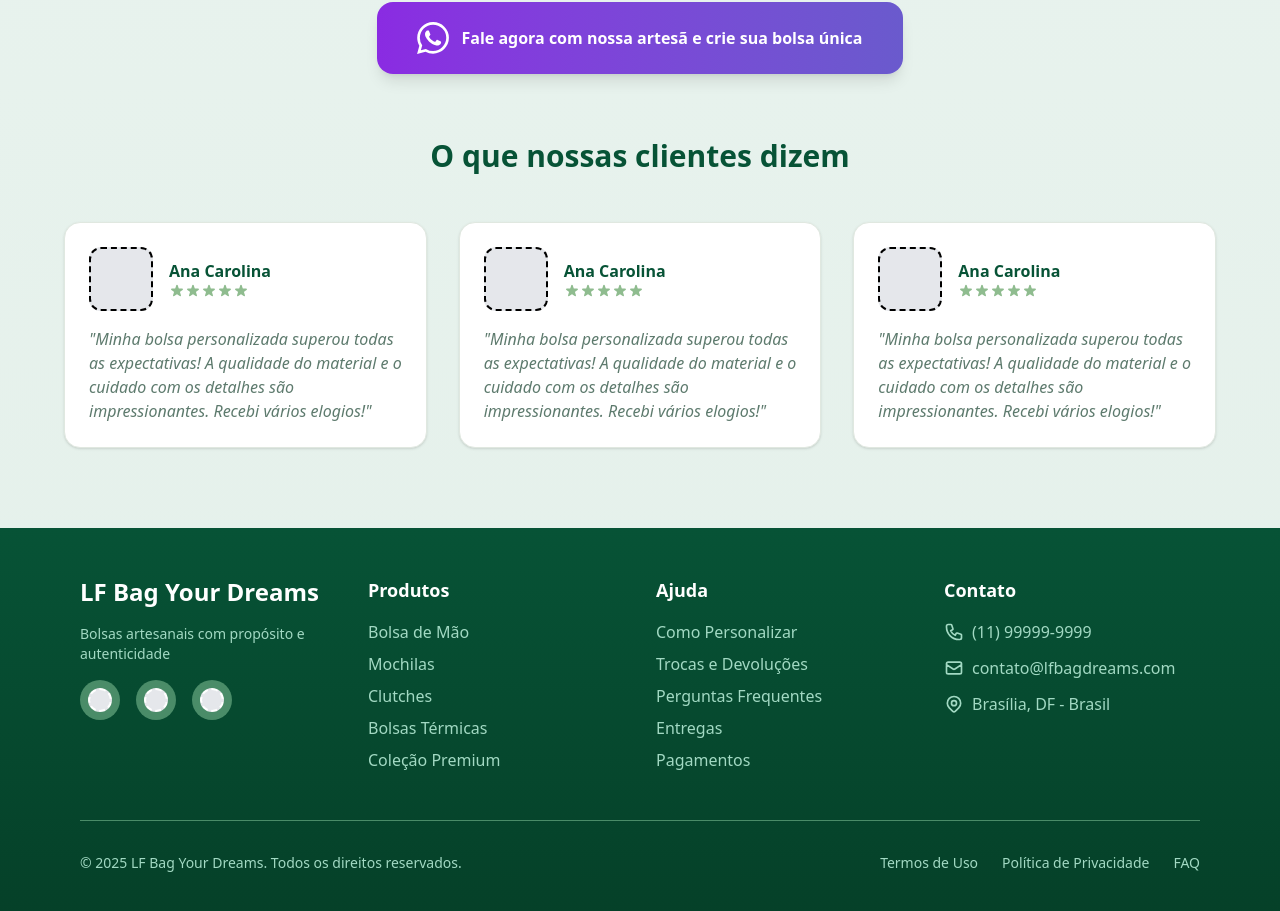
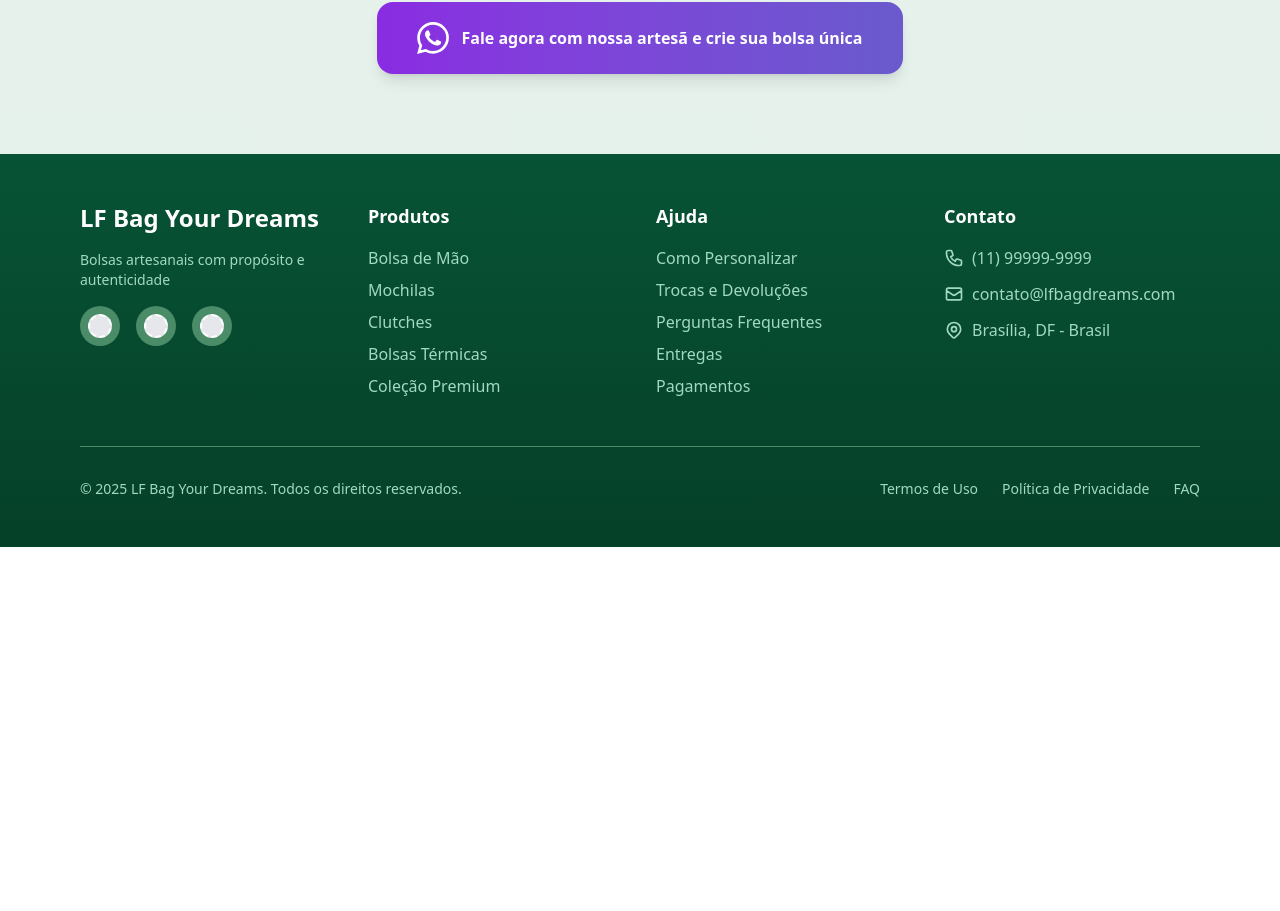
Before and after one commit to oyLeonardo/2025.1-T01-LFBagYourDreams, a React (Vite) app in the folder front-end/: page / in a window 1280 px wide. Shown: the part 2403-3314 px from the top of the page. After the commit the page ends 2950 px from the top, so only its background shows below. Built offline with nearby package versions, Linux system fonts and the light colour scheme; no server answers.

Commit message:
Retira comentários home e adiciona Footer no CatalogoPage

```diff
--- a/front-end/src/pages/CatalogoPage.tsx
+++ b/front-end/src/pages/CatalogoPage.tsx
@@ -1,6 +1,7 @@
 import { useState, useEffect } from 'react';
 import { useParams, useNavigate } from 'react-router-dom';
 import Navbar from '../components/Navbar';
+import Footer from '../components/Footer';
 
 interface ImagemProduto {
   id: number;
@@ -197,6 +198,7 @@ function CatalogoPage() {
           </div>
         )}
       </div>
+      <Footer />
     </div>
   );
 }
--- a/front-end/src/pages/HomePage.tsx
+++ b/front-end/src/pages/HomePage.tsx
@@ -1,6 +1,6 @@
 import { useState, useEffect } from 'react';
 import { useNavigate } from 'react-router-dom';
-import { ShoppingBagIcon, ArrowRightIcon, SparklesIcon, HeartIcon, TagIcon, ArrowPathIcon } from '@heroicons/react/24/outline';
+import { ShoppingBagIcon, SparklesIcon, HeartIcon, TagIcon, ArrowPathIcon } from '@heroicons/react/24/outline';
 import Navbar from '../components/Navbar';
 import Footer from '../components/Footer';
 
@@ -432,40 +432,7 @@ function HomePage() {
           </a>
         </div>
 
-        {/* Depoimentos */}
-        <div className="max-w-6xl w-full mb-16">
-          <h2 className="text-3xl font-bold text-center text-[#075336] mb-12">
-            O que nossas clientes dizem
-          </h2>
 
-          <div className="grid grid-cols-1 md:grid-cols-3 gap-8">
-            {[1, 2, 3].map((item) => (
-              <div key={item} className="bg-white p-6 rounded-2xl shadow-sm border border-[#e0e8e0]">
-                <div className="flex items-center mb-4">
-                  <div className="bg-gray-200 border-2 border-dashed rounded-xl w-16 h-16" />
-                  <div className="ml-4">
-                    <h4 className="font-bold text-[#075336]">Ana Carolina</h4>
-                    <div className="flex">
-                      {[...Array(5)].map((_, i) => (
-                        <svg
-                          key={i}
-                          className="w-4 h-4 text-[#8FBC8F] fill-current"
-                          viewBox="0 0 20 20"
-                          fill="currentColor"
-                        >
-                          <path d="M9.049 2.927c.3-.921 1.603-.921 1.902 0l1.07 3.292a1 1 0 00.95.69h3.462c.969 0 1.371 1.24.588 1.81l-2.8 2.034a1 1 0 00-.364 1.118l1.07 3.292c.3.921-.755 1.688-1.54 1.118l-2.8-2.034a1 1 0 00-1.175 0l-2.8 2.034c-.784.57-1.838-.197-1.539-1.118l1.07-3.292a1 1 0 00-.364-1.118L2.98 8.72c-.783-.57-.38-1.81.588-1.81h3.461a1 1 0 00.951-.69l1.07-3.292z" />
-                        </svg>
-                      ))}
-                    </div>
-                  </div>
-                </div>
-                <p className="text-[#5d7a6d] italic">
-                  "Minha bolsa personalizada superou todas as expectativas! A qualidade do material e o cuidado com os detalhes são impressionantes. Recebi vários elogios!"
-                </p>
-              </div>
-            ))}
-          </div>
-        </div>
       </div>
       <Footer />
     </div>
```
